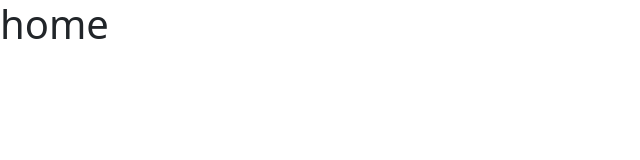
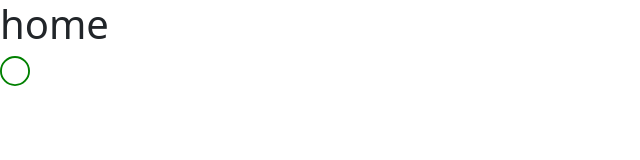
Before and after one commit to trae-op/test-task, a Next.js app: page /en in a window 1280 px wide. Shown: the top 160 px of the page, without its empty margins (0-640 px from the left). Built offline with nearby package versions, Linux system fonts and the light colour scheme.

Commit message:
react-bootstrap-icons setup is complete

```diff
--- a/package.json
+++ b/package.json
@@ -16,6 +16,7 @@
     "next-intl": "^4.3.11",
     "react": "19.1.0",
     "react-bootstrap": "^2.10.10",
+    "react-bootstrap-icons": "^1.11.6",
     "react-dom": "19.1.0"
   },
   "devDependencies": {
--- a/src/app/[locale]/page.tsx
+++ b/src/app/[locale]/page.tsx
@@ -1,3 +1,10 @@
+import { Circle } from "react-bootstrap-icons";
+
 export default function Home() {
-  return <h1>home</h1>;
+  return (
+    <>
+      <h1>home</h1>
+      <Circle size={30} color="green" />
+    </>
+  );
 }
```
Also changed, not shown: 1 other file (tests, documents, lock files or other folders).
